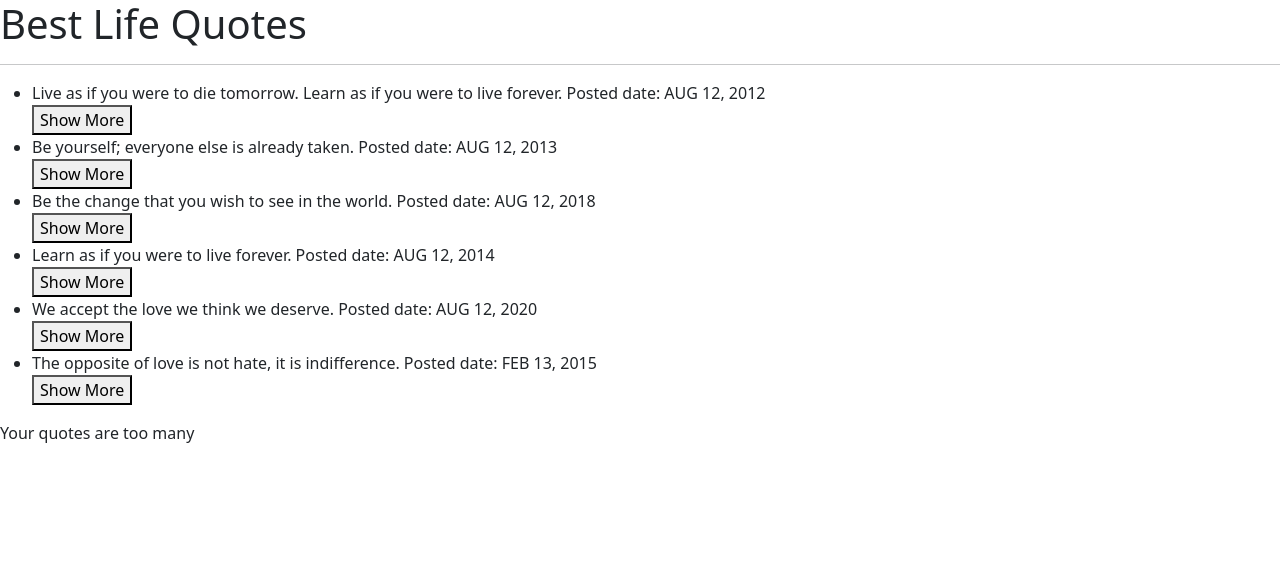
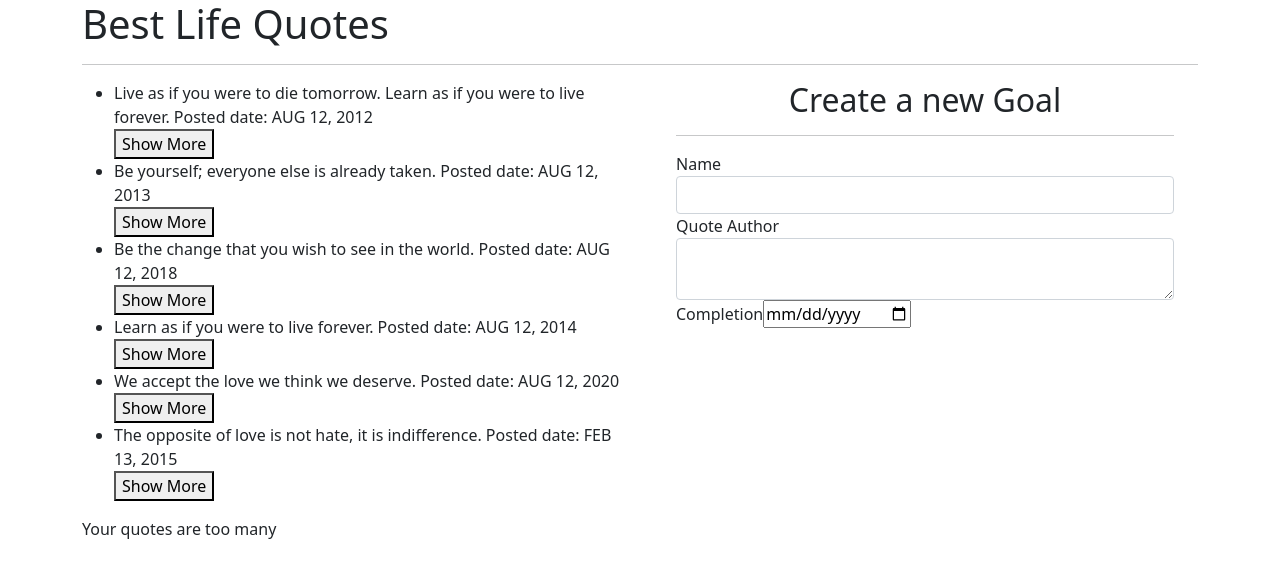
Before and after one commit to AdamuWanganya/Angular-Quotes, an Angular app: page / in a window 1280 px wide. Shown: the top 578 px of the page. Built offline with nearby package versions, Linux system fonts and the light colour scheme.

Commit message:
Add form input using ng generate component quote-form

```diff
--- a/src/app/app.module.ts
+++ b/src/app/app.module.ts
@@ -8,6 +8,7 @@
 import { HighlightDirective } from './highlight.directive';
 import { DateCountPipe } from './date-count.pipe';
 import { QuoteFormComponent } from './quote-form/quote-form.component';
+import { FormsModule } from '@angular/forms';
 
 @NgModule({
   declarations: [
@@ -20,7 +21,8 @@
   ],
   imports: [
     BrowserModule,
-    AppRoutingModule
+    AppRoutingModule,
+    FormsModule
   ],
   providers: [],
   bootstrap: [AppComponent]
--- a/src/app/quote-form/quote-form.component.html
+++ b/src/app/quote-form/quote-form.component.html
@@ -1 +1,23 @@
-<p>quote-form works!</p>
+<div class="container-fluid">
+    <h2 class="text-center">Create a new Goal</h2>
+    <hr>
+    <form>
+        <div class="form-group">
+
+            <label for="name">Name</label>
+            <input type="text" required class="form-control" id="name">
+
+        </div>
+        <div class="form-group">
+
+            <label for="description">Quote Author</label>
+            <textarea class="form-control" id="author" required></textarea>
+
+        </div>
+        <div class="form-group">
+            <label for="complete">Completion</label>
+            <input type='date' id="complete" required>
+
+        </div>
+    </form>
+</div>
--- a/src/app/quote/quote.component.html
+++ b/src/app/quote/quote.component.html
@@ -1,5 +1,9 @@
+<div class="container">
     <h1> Best Life Quotes</h1>
     <hr>
+
+    <div class="row">
+        <div class="col-md-6">
             <ul>
                 <div *ngFor='let quote of quotes;let i = index'>
                     <li appHighlight>{{quote.name}} Posted date: {{quote.completeDate|date|uppercase}}</li>
@@ -8,3 +12,9 @@
                 </div>
             </ul>
             <p *ngIf='quotes.length>5'>Your quotes are too many</p>
+        </div>
+        <div class="col-md-6">
+            <app-quote-form></app-quote-form>
+        </div>
+    </div>
+</div>
```
Lines whose indentation alone changed are shown as unchanged.
